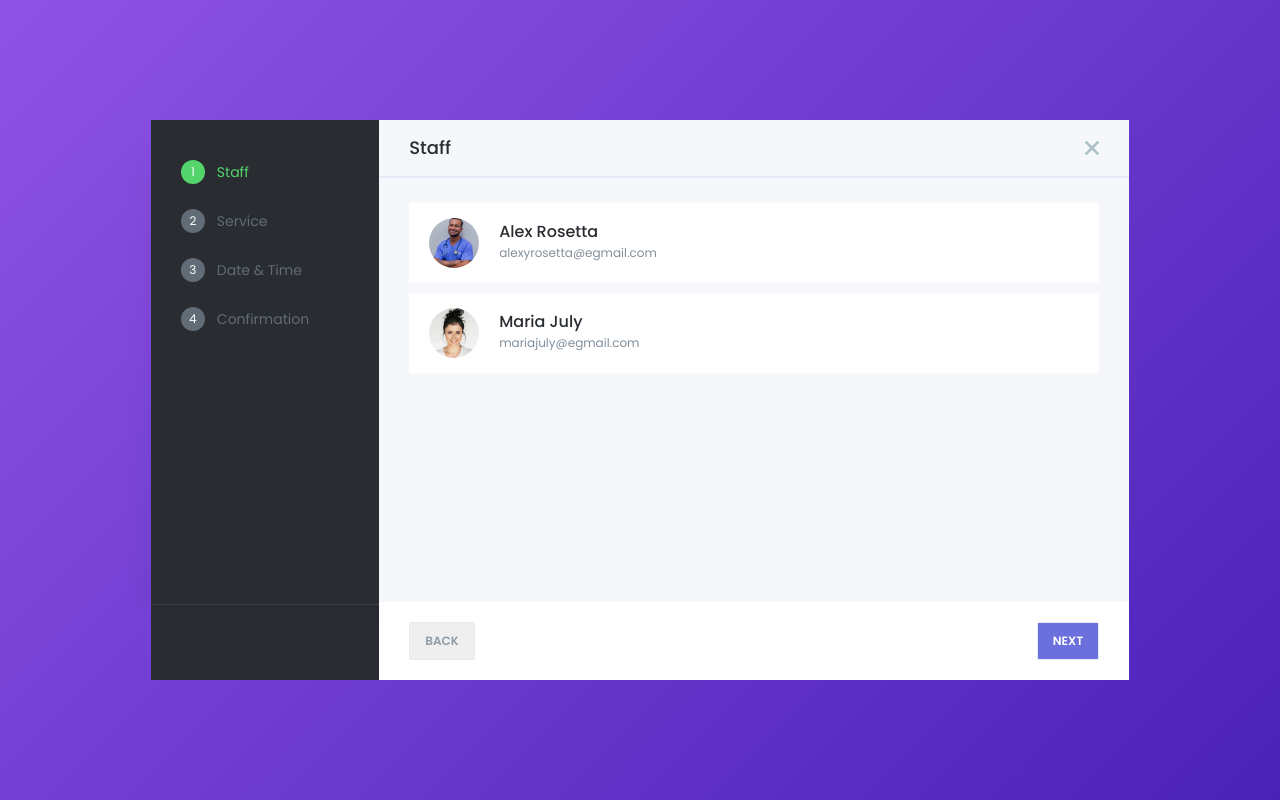
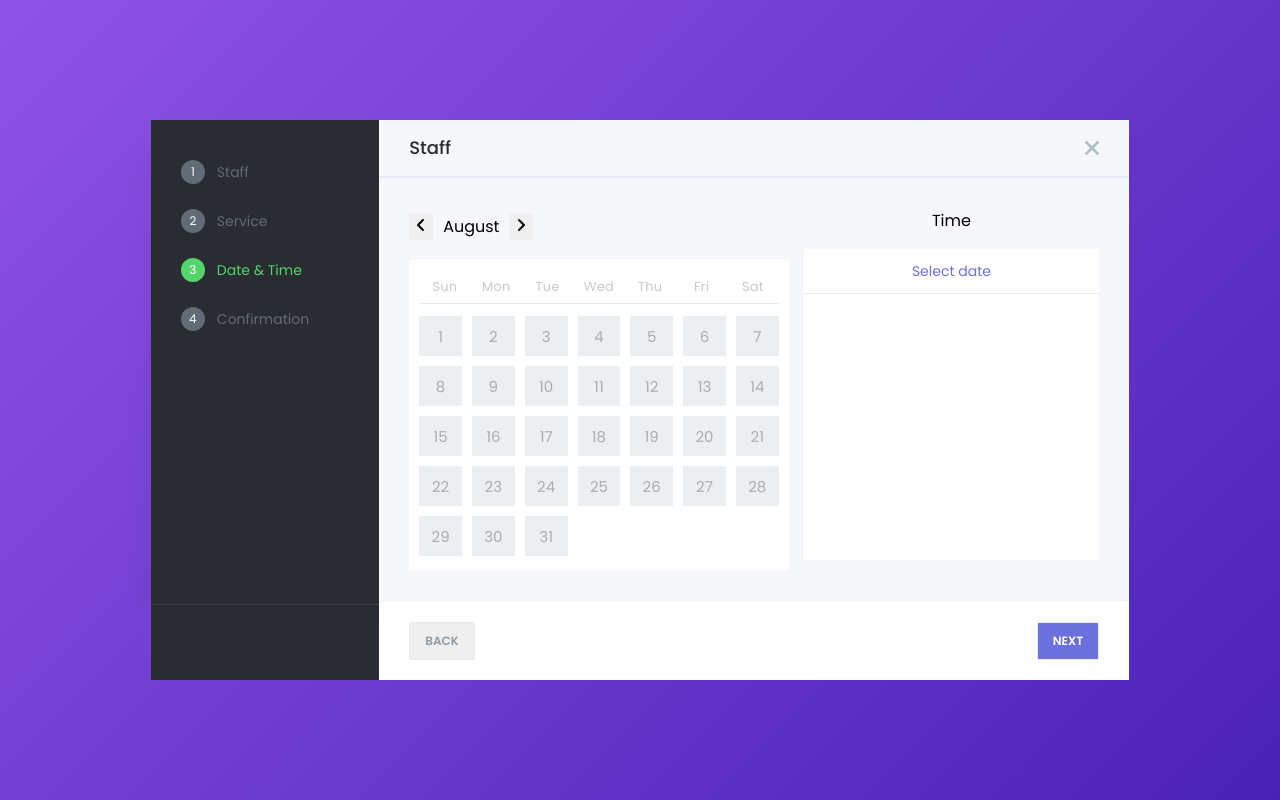
Before and after one commit to Elcan-Ali/Hospital-reservation-system-booking-panel, a plain HTML site: page index.htm in a window 1280 px wide. Drawn offline with Linux system fonts and the light colour scheme.

Commit message:
updated Calendar class and was used

```diff
--- a/assets/js/components/calendar.js
+++ b/assets/js/components/calendar.js
@@ -1,32 +1,62 @@
-class Calendar {
-    constructor() {
+export default class Calendar {
+    constructor(selector) {
+        this.selector = selector
+        this.element = document.querySelector(`${selector}`)
         this.today = new Date()
         this.year = this.today.getFullYear()
         this.month = this.today.getMonth()
-        this.firstDay = new Date(this.year, this.month, 1)
-        this.LastDay = new Date(this.year, this.month + 1, 0)
-        this.todayDate = this.today.getDate()
-        this.firstDate = this.firstDay.getDate()
-        this.LastDate = this.LastDay.getDate()
-        this.months = [
-            "January", "February", "March", "April", "May", "June", "July", "August", "September", "October", "November", "December"
-        ]
-        this.weeksDay = ["Sun", "Mon", "Tue", "Wed", "Thu", "Fri", "Sat"]
+        this.months = ["January", "February", "March", "April", "May", "June", "July", "August", "September", "October", "November", "December"]
+        this.weekDays = ["Sun", "Mon", "Tue", "Wed", "Thu", "Fri", "Sat"]
     }
 
-    generateDay() {
-        const days = []
-        for (let i = this.firstDate; i <= this.LastDate; i++) { days.push(i) }
-        return days
+    createMonth() {
+        const time = document.querySelector(`${this.selector} .month-year`)
+        time.innerHTML = `<button class="angle-prev">
+                             <img src="./assets/img/angle-left.svg" alt="angle-left"/>
+                          </button>
+                          <h3>${this.months[this.month]}</h3>
+                          <button class="angle-next">
+                            <img src="./assets/img/angle-right.svg" alt="agle-right" />
+                          </button>`
+    }
+
+    changeMonth(paramater) {
+        if (paramater && this.month < 11) this.month += 1
+        else if (!paramater && this.month > 0) this.month -= 1
+        this.show()
+    }
+
+    createTop() {
+        const calendarTop = document.querySelector(`${this.selector} .calendar-top`)
+        const weekDays = this.weekDays.reduce((kod, item) => kod += `<div class="week-day">${item}</div>`, "")
+        calendarTop.innerHTML = weekDays
+    }
+
+    createBottom() {
+        const LastDay = new Date(this.year, this.month + 1, 0)
+        const calendarBottom = document.querySelector(`${this.selector} .calendar-bottom`)
+        const monthDays = Array.from({ length: LastDay.getDate() })
+            .reduce((kod, _, index) => kod +=
+                `<div class="month-day">
+                     <div class="flex-center">${index + 1}</div>
+                </div>`, "")
+
+        calendarBottom.innerHTML = monthDays
+    }
+
+    show() {
+        this.createMonth()
+        this.createTop()
+        this.createBottom()
+
+        const anglePrev = document.querySelector(`${this.selector} .angle-prev`)
+        const angleNext = document.querySelector(`${this.selector} .angle-next`)
+
+        anglePrev.addEventListener('click', () => this.changeMonth(false))
+        angleNext.addEventListener('click', () => this.changeMonth(true))
     }
 
 
-    create(element) {
-        return (
-            ``
-        )
 
-    }
 
 }
-console.log(new Calendar().generateDay());
--- a/assets/js/components/stepper.js
+++ b/assets/js/components/stepper.js
@@ -1,6 +1,6 @@
 export default class Stepper {
     constructor(steps) {
-        this.step = 0
+        this.step = 2
         this.steps = Array.from(steps)
     }
     show() {
@@ -15,4 +15,5 @@ export default class Stepper {
         if (this.step > 0) this.step -= 1
         this.show()
     }
+
 }
--- a/assets/js/index.js
+++ b/assets/js/index.js
@@ -3,6 +3,7 @@ import render from "./utils/render.js"
 import staffItem from "./components/stafftems.js"
 import serviceItem from "./components/serviceItem.js"
 import Stepper from "./components/stepper.js"
+import Calendar from "./components/calendar.js"
 
 const { staff, services } = data
 const staffEl = document.querySelector("#staff")
@@ -14,9 +15,12 @@ const menuItems = document.querySelectorAll(".menu-item")
 
 const pageStepper = new Stepper(pages)
 const menuStepper = new Stepper(menuItems)
+const calendar = new Calendar("#date-time-wrapper")
 
 pageStepper.show()
 menuStepper.show()
+calendar.show()
+
 
 
 nextBtn.addEventListener("click", () => {
--- a/assets/style/reset.css
+++ b/assets/style/reset.css
@@ -11,6 +11,7 @@
     box-sizing: border-box;
     vertical-align: baseline;
     font-family: 'Poppins', sans-serif;
+    user-select: none;
 }
 
 a {
--- a/assets/style/style.css
+++ b/assets/style/style.css
@@ -172,6 +172,10 @@ body {
     width: 55%;
 }
 
+.month-year {
+    gap: 10px
+}
+
 #calendar {
 
     margin-top: 20px;
@@ -180,13 +184,13 @@ body {
     width: 100%;
 }
 
-#date #calendar-top {
+#date .calendar-top {
     border-bottom: 1px solid#E3EAF3;
     padding-bottom: 5px;
 
 }
 
-#date #calendar-bottom {
+#date .calendar-bottom {
     padding: 12px 0 10px;
     flex-wrap: wrap;
     gap: 10px;
--- a/index.htm
+++ b/index.htm
@@ -43,11 +43,13 @@
                 <div id="date-time-wrapper" class="page">
                     <div id="date-time" class="flex">
                         <div id="date">
-                            <h3>August</h3>
+                            <div class="month-year flex-items-center" >
+
+                            </div>
                             <div id="calendar">
-                                <div id="calendar-top" class="flex">
+                                <div class="flex calendar-top">
                                 </div>
-                                <div id="calendar-bottom" class="flex"></div>
+                                <div class="flex calendar-bottom"></div>
                             </div>
                         </div>
                         <div id="time">
@@ -140,14 +142,14 @@
 
 
         <script>
-            const weeksDay = ["Sun", "Mon", "Tue", "Wed", "Thu", "Fri", "Sat"]
+            // const weeksDay = ["Sun", "Mon", "Tue", "Wed", "Thu", "Fri", "Sat"]
 
-            const calendarTop = document.querySelector("#calendar-top");
-            const calendarBottom = document.querySelector("#calendar-bottom");
+            // const calendarTop = document.querySelector(".calendar-top");
+            // const calendarBottom = document.querySelector(".calendar-bottom");
 
-            calendarTop.innerHTML = weeksDay.reduce((kod, item) => kod += `<div class="week-day">${item}</div>`, "")
-            calendarBottom.innerHTML = Array(31).fill(null).reduce((kod, item, index) => kod += `<div class="month-day">
-            <div class="flex-center">${index}</div></div>`, "")
+            // calendarTop.innerHTML = weeksDay.reduce((kod, item) => kod += `<div class="week-day">${item}</div>`, "")
+            // calendarBottom.innerHTML = Array(31).fill(null).reduce((kod, item, index) => kod += `<div class="month-day">
+            // <div class="flex-center">${index+1}</div></div>`, "")
 
         </script>
 
```
Also changed, not shown: test.htm (added, +33 -0 lines), assets/img/angle-left.svg (added), assets/img/angle-right.svg (added).
